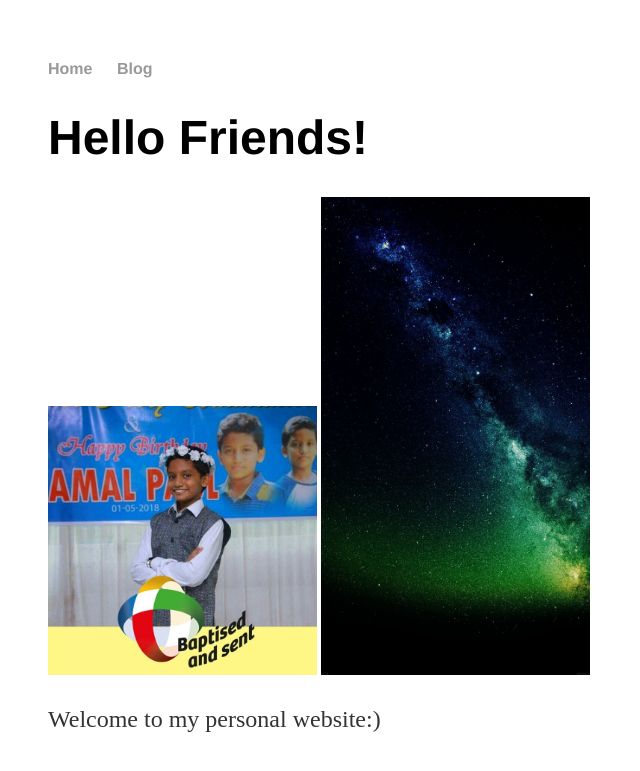
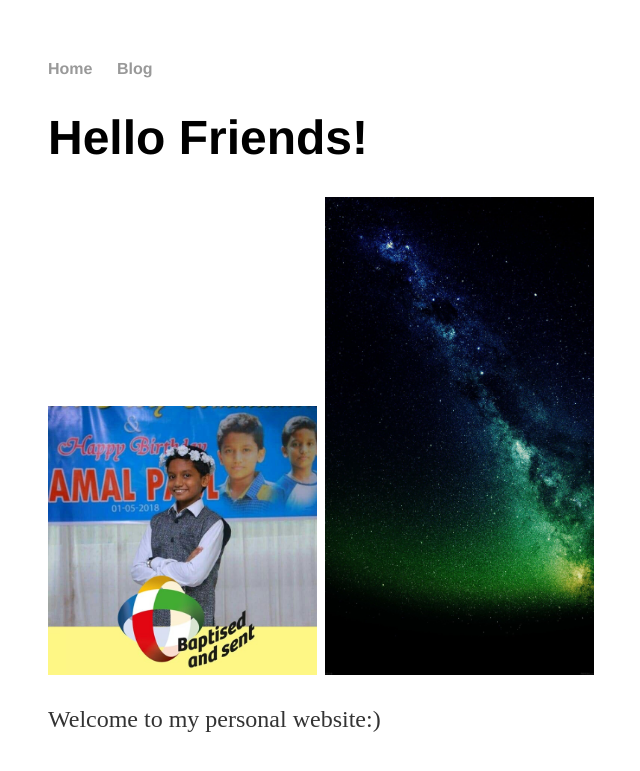
Before and after one commit to amalpaul28/amalpaul, a Jekyll site: the page built from index.html, in a window 1280 px wide. Shown: the top 771 px of the page, without its empty margins (144-784 px from the left). Built offline with Jekyll 4.4.1, drawn with Linux system fonts in a browser that asks for light colours.

Commit message:
Update index.html

```diff
--- a/index.html
+++ b/index.html
@@ -5,6 +5,6 @@ title: Amal Paul Kalaparambath
 <div class="blurb">
 	<h1>Hello Friends!</h1>
 	<img src="images/amal.jpg" width="30%" height="30%">
-        <img src="images/417995.jpg" width="30%" height="30%">
+        &nbsp<img src="images/417995.jpg" width="30%" height="30%">
 	<p>Welcome to my personal website:)</p>
 </div>
```
